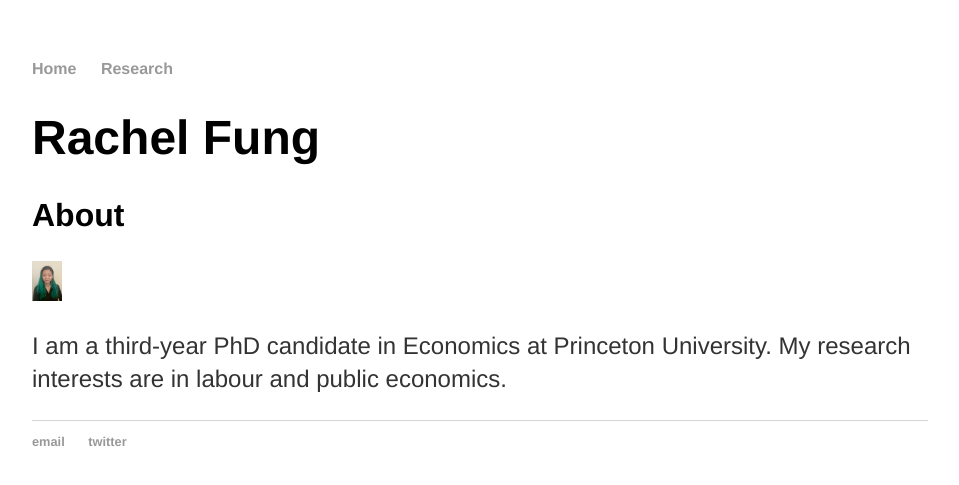
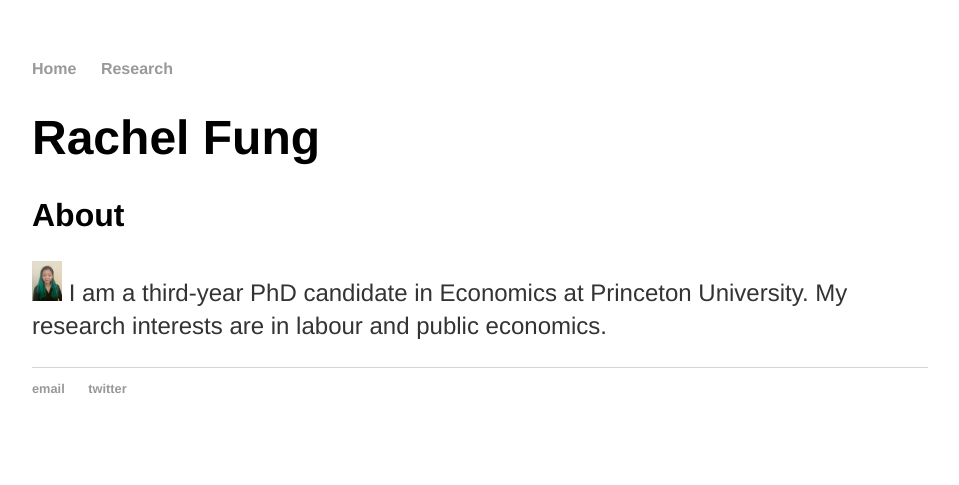
Before and after one commit to rachelylfung/rachelylfung.github.io, a Jekyll site: the page built from index.html, in a window 1280 px wide. Shown: the top 485 px of the page, without its empty margins (160-1119 px from the left). Built offline with Jekyll 4.4.1, drawn with Linux system fonts in a browser that asks for light colours.

Commit message:
Update index.html

```diff
--- a/index.html
+++ b/index.html
@@ -10,6 +10,5 @@
 
 <div class="post">
 	<h2> About </h2>
-	<img src="https://rachelylfung.github.io/assets/headshot.jpg" width="30" height ="40"/>
-	<p> I am a third-year PhD candidate in Economics at Princeton University. My research interests are in labour and public economics. </p>
+	<p> <img src="https://rachelylfung.github.io/assets/headshot.jpg" width="30" height ="40"/> I am a third-year PhD candidate in Economics at Princeton University. My research interests are in labour and public economics. </p>
 </div>
```
